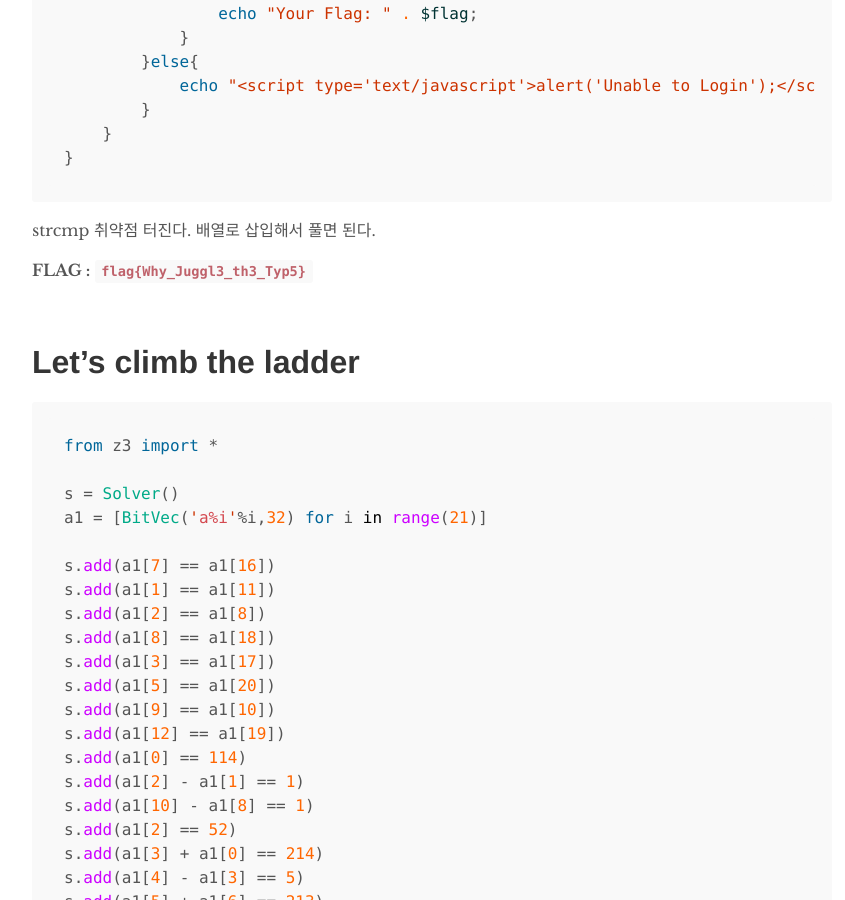
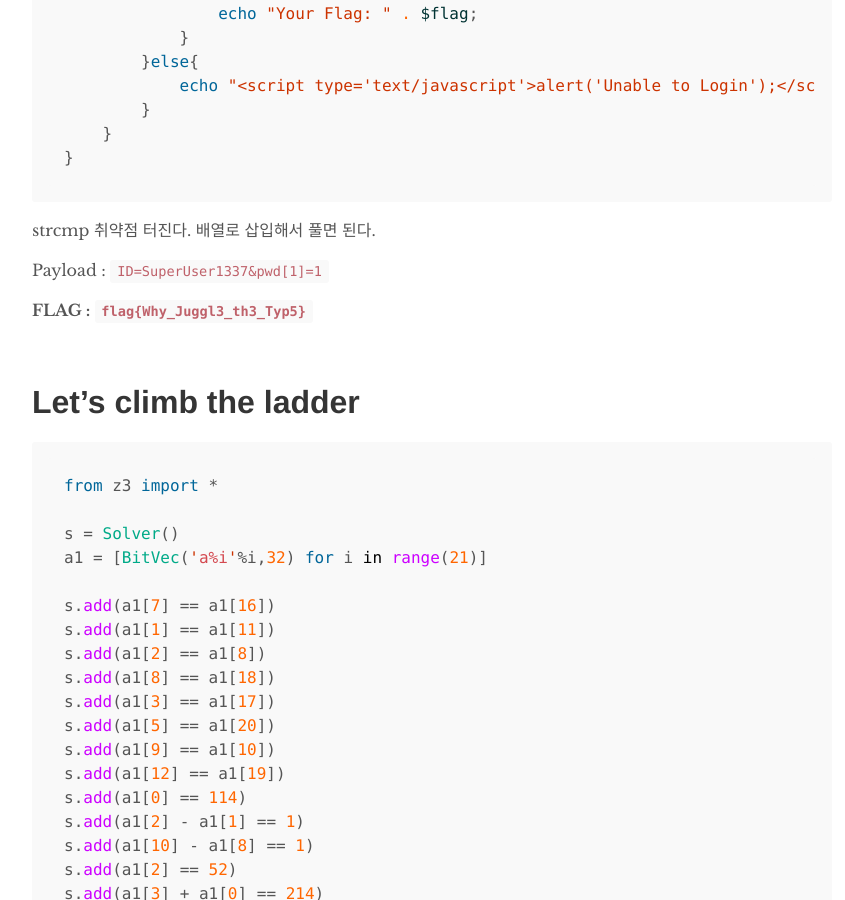
Before and after one commit to realsung/realsung.github.io_backup, a Jekyll site: the page built from _posts/2019-10-14-CryptixCTF.md, in a window 1280 px wide and 900 px high, scrolled down 2813 px. Shown: the whole window, without its empty margins (208-1053 px from the left). Built offline with Jekyll 4.4.1, drawn with Linux system fonts in a browser that asks for light colours.

Commit message:
add crypix ctf

```diff
--- a/_posts/2019-10-14-CryptixCTF.md
+++ b/_posts/2019-10-14-CryptixCTF.md
@@ -124,6 +124,8 @@ if($_SERVER["REQUEST_METHOD"] == "POST"){
 
 strcmp 취약점 터진다. 배열로 삽입해서 풀면 된다.
 
+Payload : `ID=SuperUser1337&pwd[1]=1`
+
 **FLAG : `flag{Why_Juggl3_th3_Typ5}`**
 
 <br />
```
